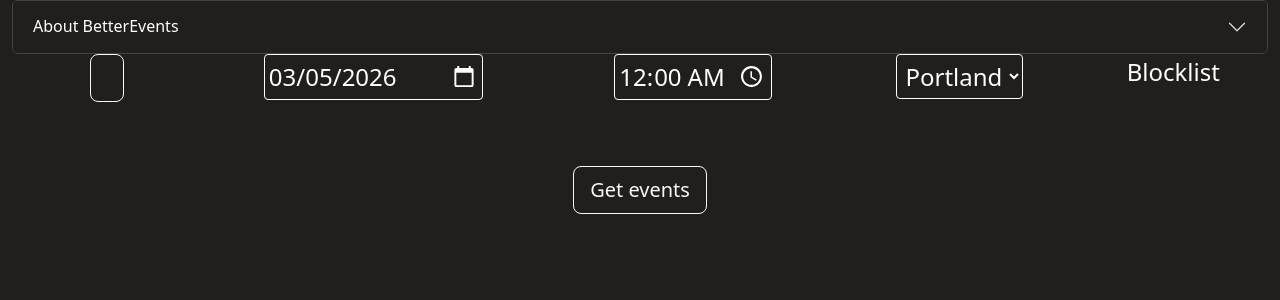
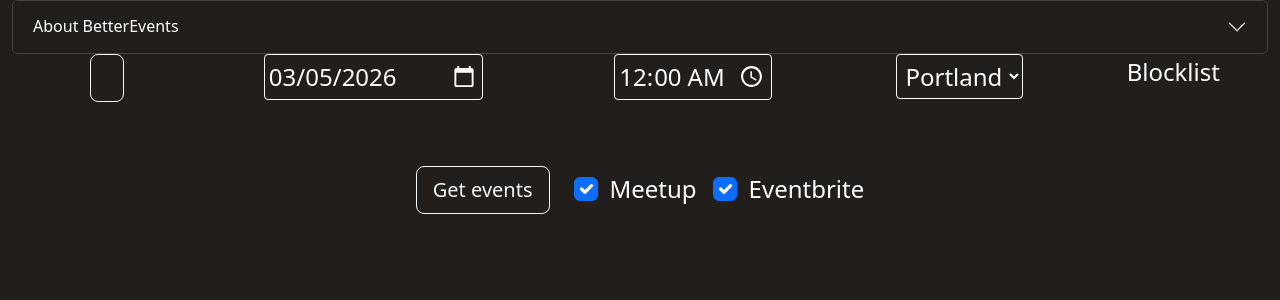
Before and after one commit to willmharris7/will-harris-website, a React (Vite) app: page /betterevents in a window 1280 px wide. Shown: the top 300 px of the page. Built offline with nearby package versions, Linux system fonts and the light colour scheme.

Commit message:
meetup and eventbrite selector buttons added

```diff
--- a/src/routes/BetterEvents.tsx
+++ b/src/routes/BetterEvents.tsx
@@ -1,5 +1,5 @@
 import { Link } from 'react-router-dom'
-import { Row, Col, Accordion, Button, Card, Spinner } from 'react-bootstrap'
+import { Row, Col, Accordion, Button, Card, Spinner, Form } from 'react-bootstrap'
 import { HouseFill } from 'react-bootstrap-icons'
 import { useImmer } from 'use-immer'
 
@@ -9,6 +9,8 @@ function BetterEvents() {
     time: "00:00",
     city: "Portland",
     loading: false,
+    meetup: true,
+    eventbrite: true,
     card_data: [] as { href: string; img: string; title: string; time: string; group: string; attendees: string }[]
   });
 
@@ -59,8 +61,12 @@ function BetterEvents() {
         </Col>
         <Col xs={12} lg={2} data-id="blocklist">Blocklist</Col>
       </Row>
-      <Row data-id="get-events" className="mt-5">
-        <Col data-id="get-events-button"><Button variant="outline-light" size="lg" onClick={testPing}>Get events</Button></Col>
+      <Row data-id="get-events" className="mt-5 justify-content-center align-items-center">
+        <Col xs="auto"><Button variant="outline-light" size="lg" onClick={testPing}>Get events</Button></Col>
+        <Col xs="auto" className="d-flex gap-3">
+          <Form.Check type="checkbox" label="Meetup" checked={state.meetup} onChange={e => setState(draft => { draft.meetup = e.target.checked })} className="text-white" />
+          <Form.Check type="checkbox" label="Eventbrite" checked={state.eventbrite} onChange={e => setState(draft => { draft.eventbrite = e.target.checked })} className="text-white" />
+        </Col>
       </Row>
       <Row data-id="meetup" className="justify-content-center mt-4">
         {state.loading && (
```
